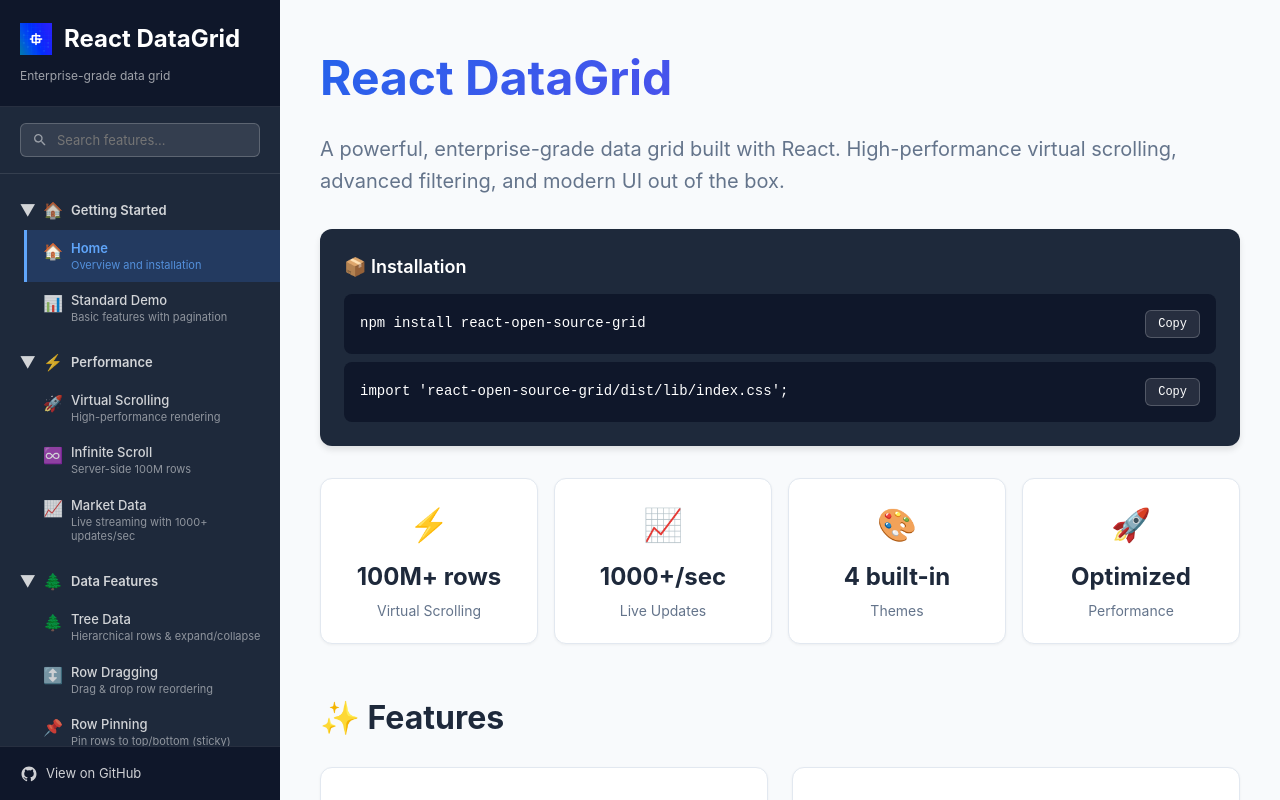
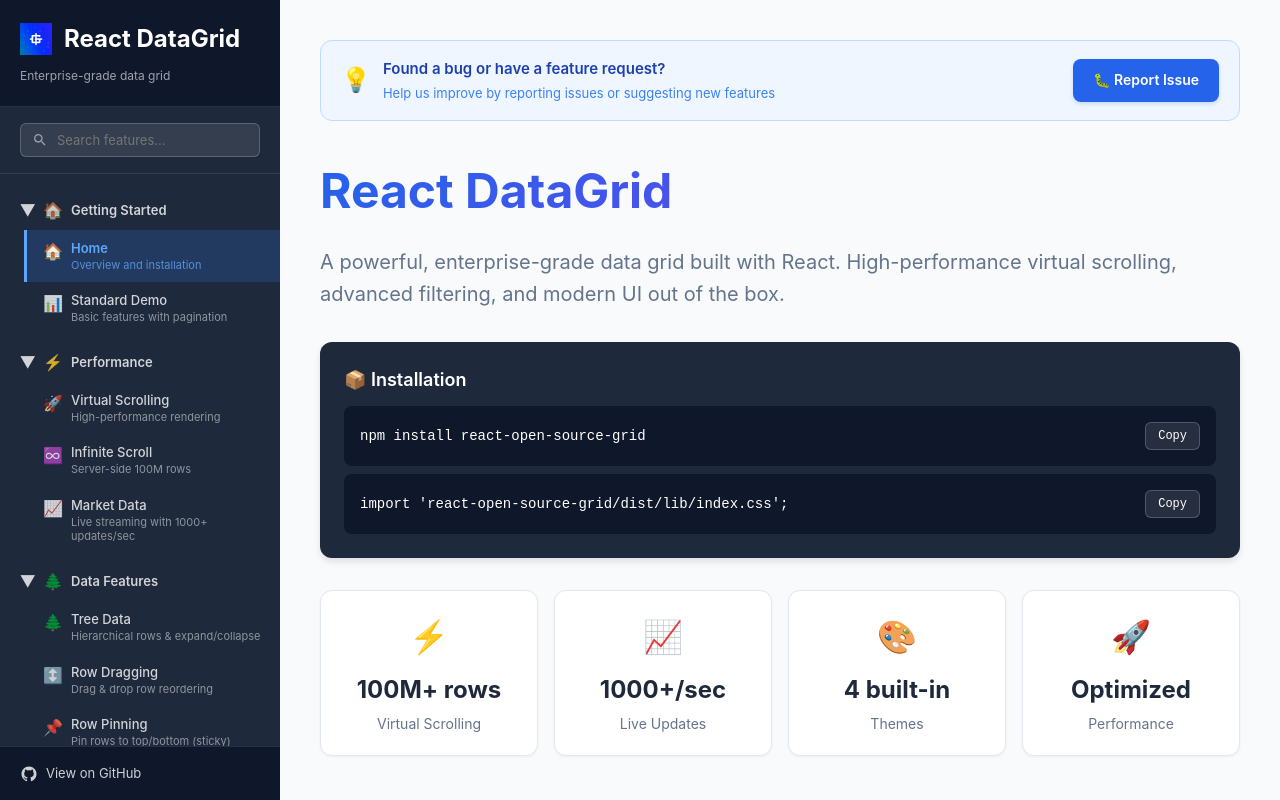
Before and after one commit to bhushanpoojary/react-open-source-datagrid, a React (Vite) app: page / in a window 1280 px wide. Built offline with nearby package versions, Linux system fonts and the light colour scheme.

Commit message:
added report issue button

```diff
--- a/package.json
+++ b/package.json
@@ -1,7 +1,7 @@
 {
   "name": "react-open-source-grid",
   "private": false,
-  "version": "1.5.9",
+  "version": "1.6.0",
   "type": "module",
   "description": "A high-performance React DataGrid component with advanced features like virtual scrolling, infinite scrolling, tree data, market data mode, and more",
   "main": "./dist/lib/index.cjs",
--- a/src/components/HomePage.tsx
+++ b/src/components/HomePage.tsx
@@ -6,6 +6,60 @@ export function HomePage() {
       maxWidth: '1200px',
       margin: '0 auto',
     }}>
+      {/* Report Issue Banner */}
+      <div style={{
+        backgroundColor: '#eff6ff',
+        border: '1px solid #bfdbfe',
+        borderRadius: '12px',
+        padding: '16px 20px',
+        marginBottom: '32px',
+        display: 'flex',
+        alignItems: 'center',
+        justifyContent: 'space-between',
+        gap: '16px'
+      }}>
+        <div style={{ display: 'flex', alignItems: 'center', gap: '12px' }}>
+          <span style={{ fontSize: '24px' }}>💡</span>
+          <div>
+            <div style={{ fontSize: '15px', fontWeight: '600', color: '#1e40af', marginBottom: '2px' }}>
+              Found a bug or have a feature request?
+            </div>
+            <div style={{ fontSize: '13px', color: '#3b82f6' }}>
+              Help us improve by reporting issues or suggesting new features
+            </div>
+          </div>
+        </div>
+        <a
+          href="https://github.com/bhushanpoojary/react-open-source-datagrid/issues"
+          target="_blank"
+          rel="noopener noreferrer"
+          style={{
+            backgroundColor: '#2563eb',
+            color: 'white',
+            padding: '10px 20px',
+            borderRadius: '8px',
+            textDecoration: 'none',
+            fontSize: '14px',
+            fontWeight: '600',
+            whiteSpace: 'nowrap',
+            transition: 'all 0.15s',
+            boxShadow: '0 2px 4px rgba(37, 99, 235, 0.2)'
+          }}
+          onMouseEnter={(e) => {
+            e.currentTarget.style.backgroundColor = '#1d4ed8';
+            e.currentTarget.style.transform = 'translateY(-1px)';
+            e.currentTarget.style.boxShadow = '0 4px 8px rgba(37, 99, 235, 0.3)';
+          }}
+          onMouseLeave={(e) => {
+            e.currentTarget.style.backgroundColor = '#2563eb';
+            e.currentTarget.style.transform = 'translateY(0)';
+            e.currentTarget.style.boxShadow = '0 2px 4px rgba(37, 99, 235, 0.2)';
+          }}
+        >
+          🐛 Report Issue
+        </a>
+      </div>
+
       {/* Hero Section */}
       <div style={{ marginBottom: '48px' }}>
         <h1 style={{
```
Also changed, not shown: src/App.tsx (+26 -0 lines).
